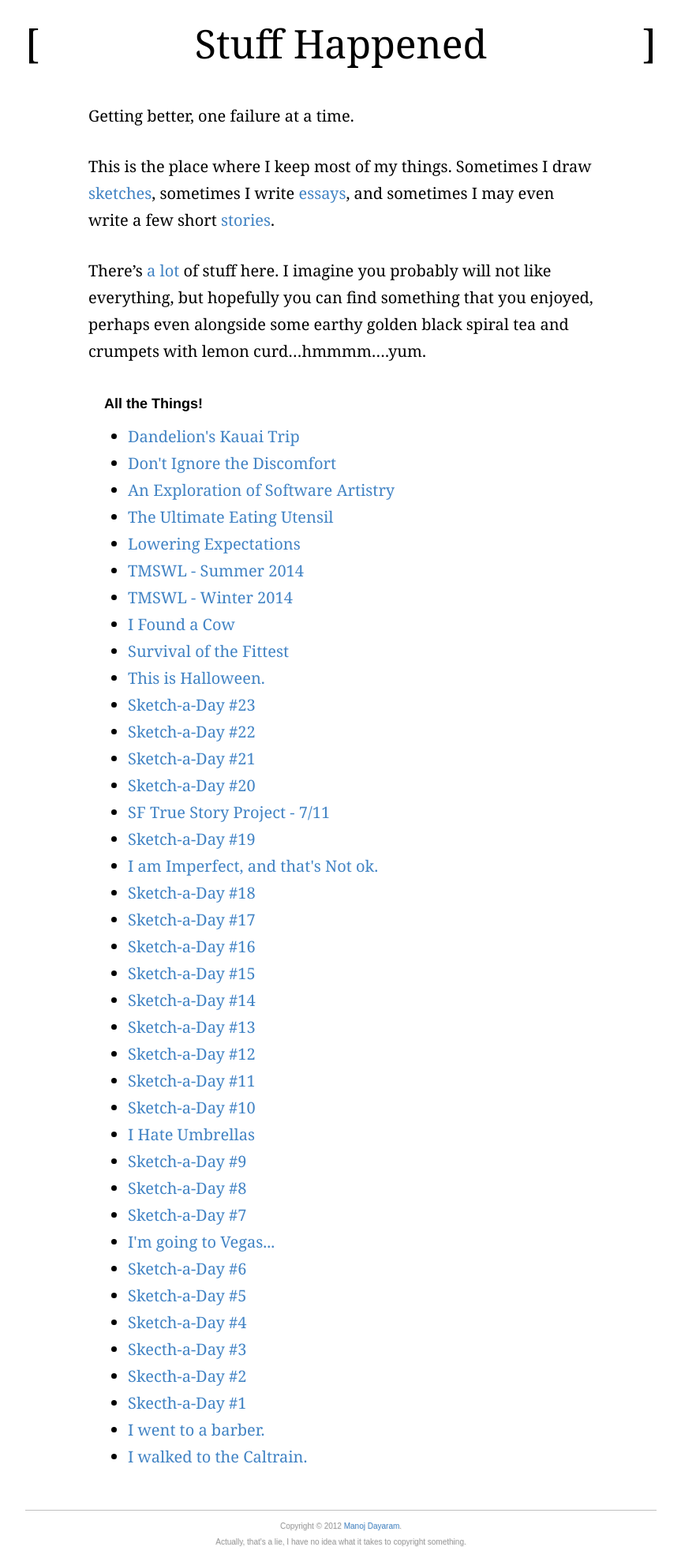
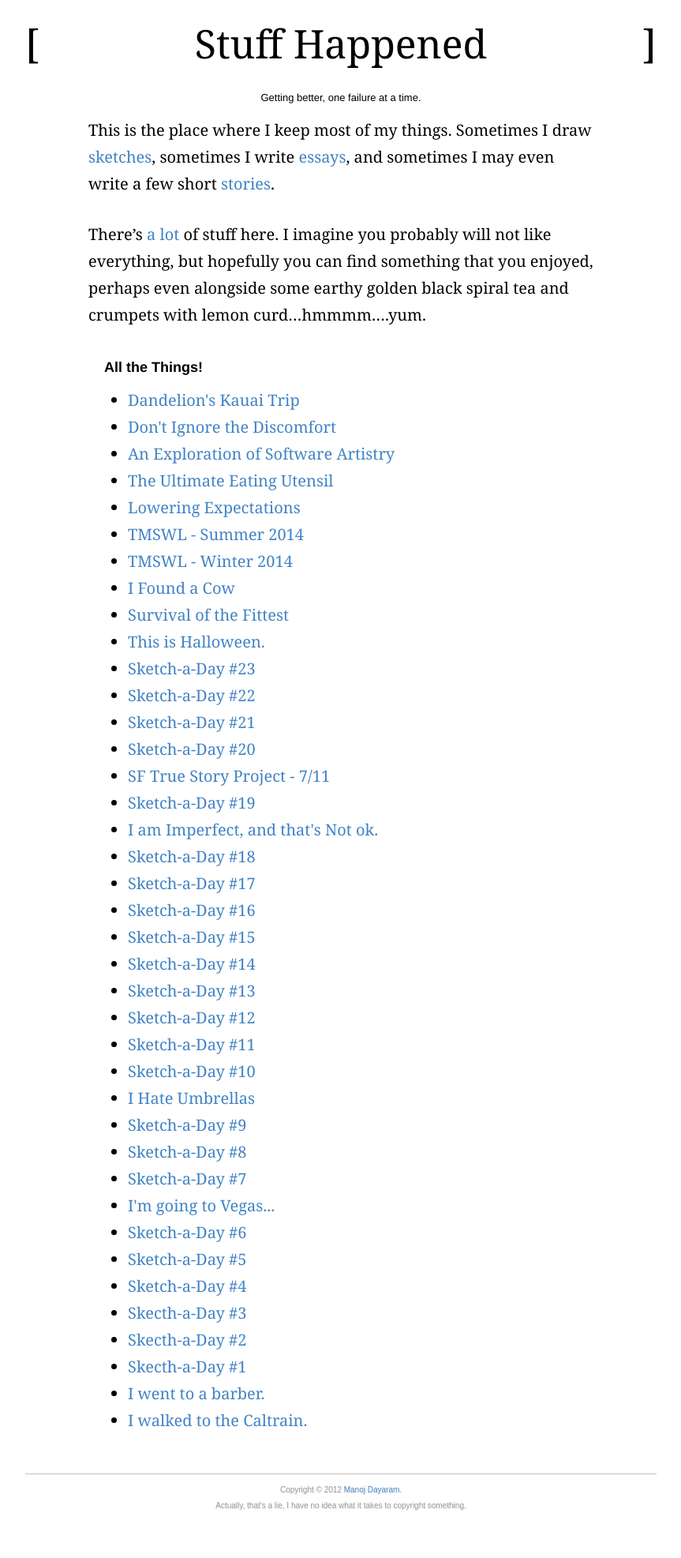
Before and after one commit to mdayaram/mdayaram.github.io, a Jekyll site: the page built from blog/index.md, in a window 1280 px wide. Shown: the whole page at 79% size, without its empty margins (208-1071 px from the left). Built offline with Jekyll 4.4.1, drawn with Linux system fonts in a browser that asks for light colours; after the commit the page ends 1927 px from its top, so only the background shows below that.

Commit message:
Cleaning up subtitle

```diff
--- a/_config.yml
+++ b/_config.yml
@@ -57,7 +57,7 @@ google_analytics: UA-48761295-1
 
 # Your website URL (e.g. http://barryclark.github.io or http://www.barryclark.co)
 # Used for Sitemap.xml and your RSS feed
-url: mdayaram.github.io
+url: https://www.noj.cc
 
 # If you're hosting your site at a Project repository on GitHub pages
 # (http://yourusername.github.io/repository-name)
--- a/_layouts/page.html
+++ b/_layouts/page.html
@@ -7,6 +7,7 @@ layout: default
     <div id="title">{% if page.title %}{{ page.title }}{% else %}{{ site.name }}{% endif %}</div>
     <div id="h_rb">]</div>
   </header>
+  <div id="subtitle">{% if page.subtitle %}{{ page.subtitle }}{% else %}{{ site.description }}{% endif %}</div>
 
   <div class="blob instapaper_body">
     <article class="markdown-body entry-content" itemprop="mainContentOfPage">
--- a/assets/styles/main.scss
+++ b/assets/styles/main.scss
@@ -46,6 +46,12 @@ header.page {
   text-align: center;
   width: 100%;
   position: absolute;
+}
+
+#subtitle {
+  text-align: center;
+  width: 100%;
+  font-size: small;
 }
 
 @media only screen and (max-width: 400px) {
```
Also changed, not shown: blog/index.md (+0 -2 lines).
